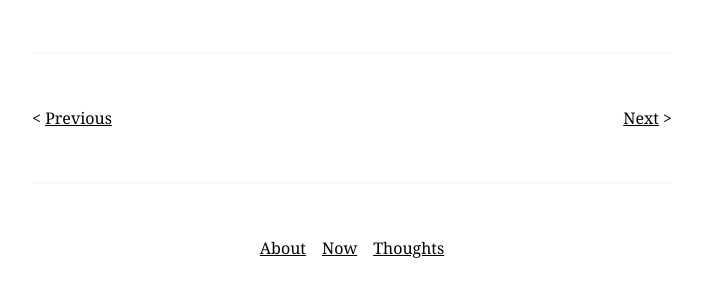
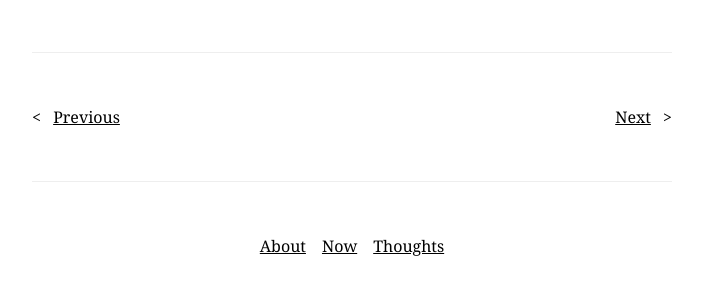
Before and after one commit to michaelaliotti/michaelaliotti.github.io, a Jekyll site: the page built from _posts/2021-11-08-on-life.md, in a window 1280 px wide. Shown: the part 233-530 px from the top of the page, without its empty margins (288-991 px from the left). Built offline with Jekyll 4.4.1, drawn with Linux system fonts in a browser that asks for light colours.

Commit message:
Updated style.

```diff
--- a/assets/css/styles.css
+++ b/assets/css/styles.css
@@ -24,22 +24,21 @@
   padding: 0;
 }
 
-footer {
-  border-top: 2px solid #f8f8f8;
+nav a {
+  margin: 0 .5em;
+  padding: 0;
+}
+
+#main-navigation {
+  border-top: 1px solid #eee;
+  display: flex;
+  justify-content: center;
+  margin: 0;
   padding: 3em 0;
 }
 
-#main-navigation {
-  display: flex;
-  justify-content: center;
-}
-
-#main-navigation a {
-  margin: 0 .5em;
-}
-
 #post-navigation {
-  border-top: 2px solid #f8f8f8;
+  border-top: 1px solid #eee;
   display: flex;
   justify-content: space-between;
   margin: 3em 0;
@@ -68,3 +67,8 @@
   font-size: .875em;
   min-width: 4.5em;
 }
+
+::selection {
+  background-color: #ff0;
+  color: #000;
+}
```
